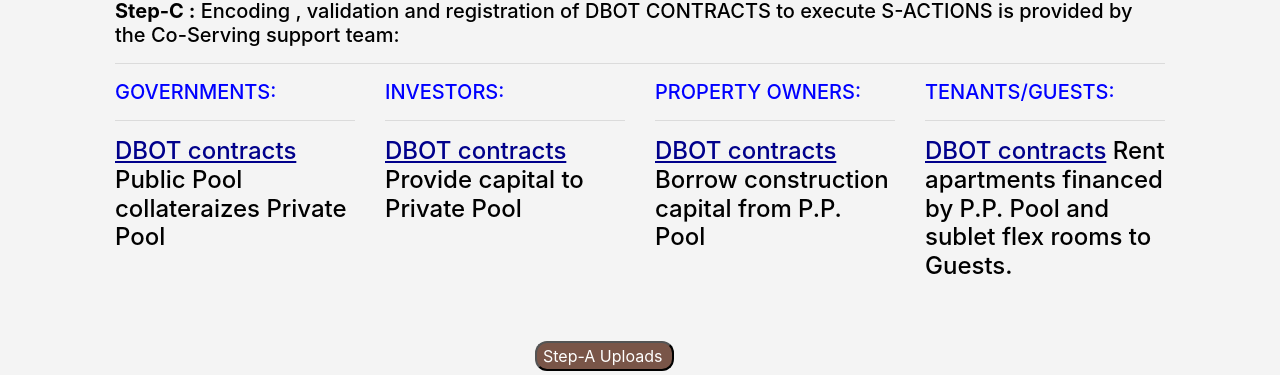
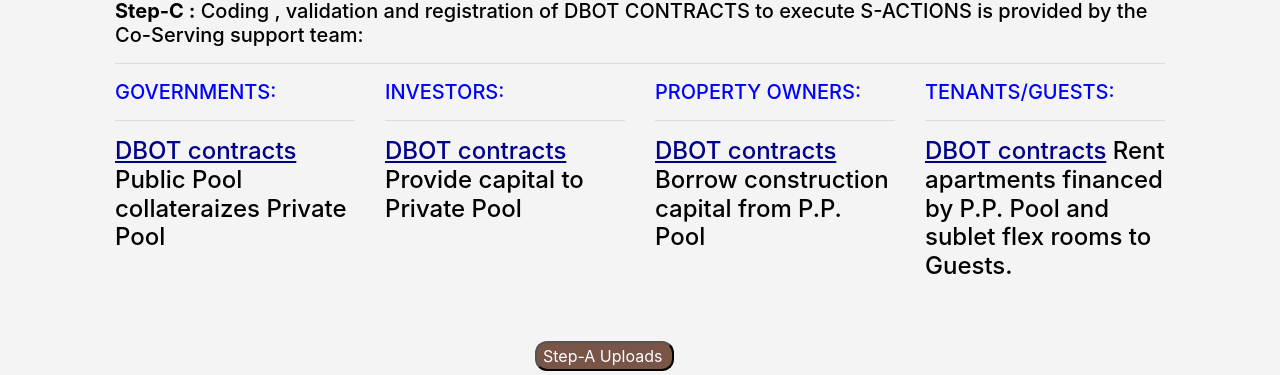
Before and after one commit to marco872/supercoserving, a Django app: page /how/ in a window 1280 px wide. Shown: the part 128-503 px from the top of the page. Run offline with Django 3.2, Linux system fonts and the light colour scheme; some libraries are stand-ins or nearby versions.

Commit message:
step 3 change

```diff
--- a/co_servings/templates/co_servings/how.html
+++ b/co_servings/templates/co_servings/how.html
@@ -57,7 +57,7 @@ h6 {
 
 
 
-				<h5 style="color:black; margin-left: 0px; margin-top: -50px;"><strong>Step-C :</strong> Encoding , validation and registration of  DBOT CONTRACTS to execute  S-ACTIONS  is provided by the Co-Serving support team:</h5>
+				<h5 style="color:black; margin-left: 0px; margin-top: -50px;"><strong>Step-C :</strong> Coding , validation and registration of  DBOT CONTRACTS to execute  S-ACTIONS  is provided by the Co-Serving support team:</h5>
 
 	  			<hr>
 
```
